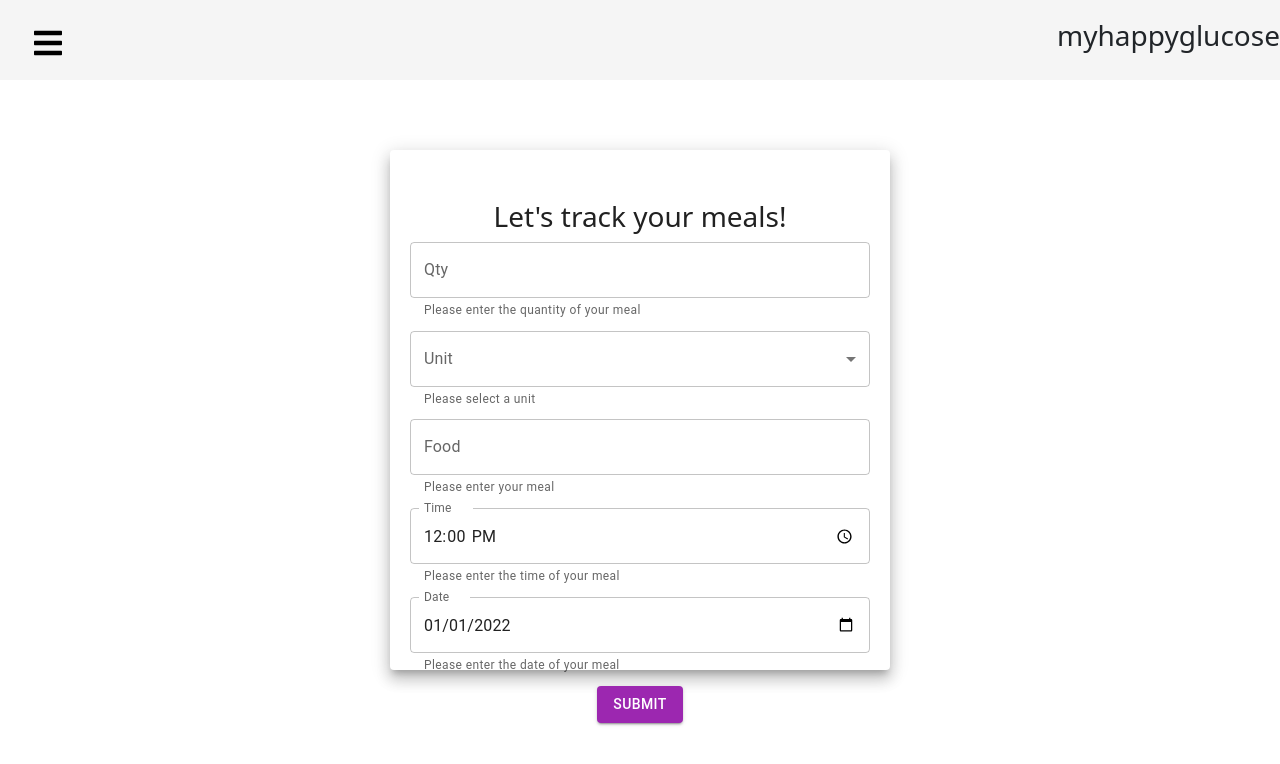
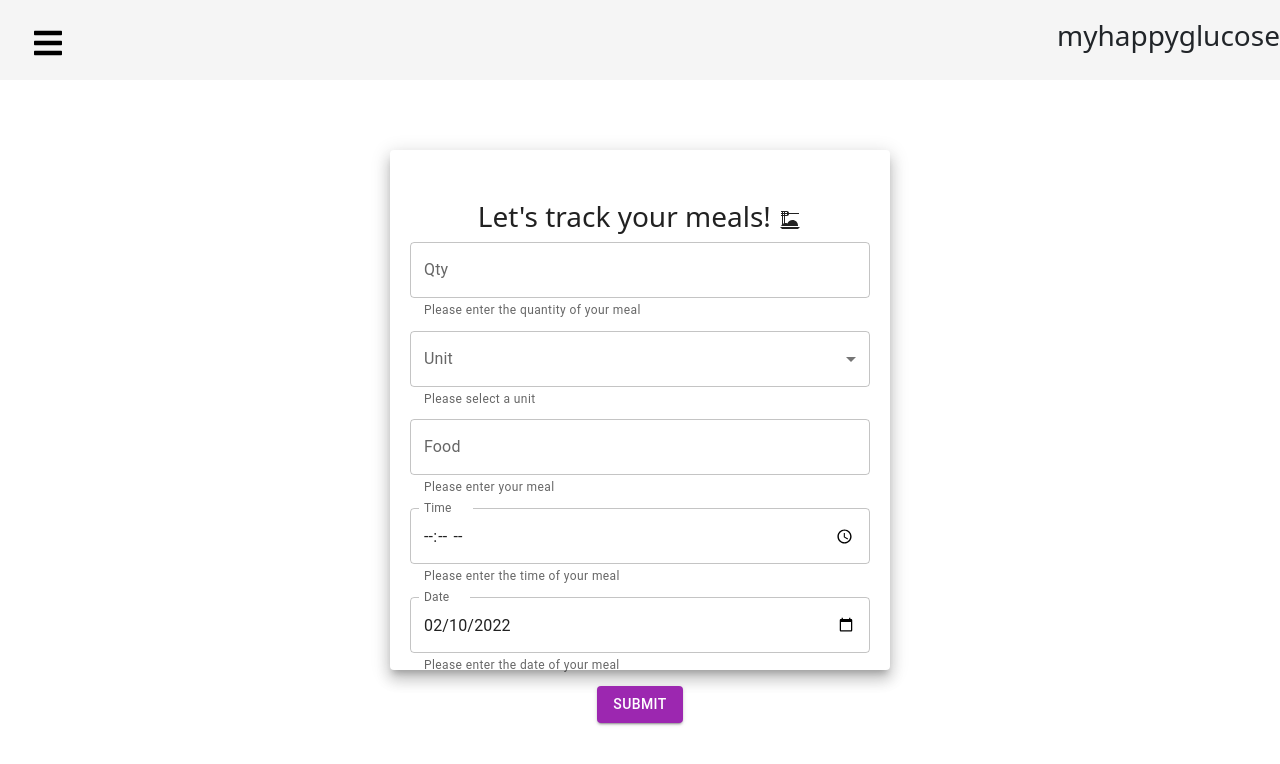
Before and after one commit to stephanie-chenn1/frontend-my-happy-glucose, a React (Create React App) app: page /track-a-meal in a window 1280 px wide. Shown: the top 764 px of the page. Built offline with nearby package versions, Linux system fonts and the light colour scheme.

Commit message:
changed date text field to default today's date, also updated states

```diff
--- a/package.json
+++ b/package.json
@@ -6,6 +6,8 @@
     "@emotion/react": "^11.7.1",
     "@emotion/styled": "^11.6.0",
     "@material-ui/core": "^4.12.3",
+    "@mui/icons-material": "^5.4.1",
+    "@mui/lab": "^5.0.0-alpha.68",
     "@mui/material": "^5.3.1",
     "@mui/x-data-grid": "^5.4.0",
     "@testing-library/jest-dom": "^5.16.1",
--- a/src/pages/TrackAMeal.js
+++ b/src/pages/TrackAMeal.js
@@ -13,6 +13,7 @@ import axios from "axios";
 import Alert from "@mui/material/Alert";
 import NavList from "../components/NavList";
 import { Paper } from "@material-ui/core";
+import DinnerDiningIcon from "@mui/icons-material/DinnerDining";
 
 const units = [
   {
@@ -35,18 +36,20 @@ const units = [
 
 const MealTracker = (props) => {
   let navigate = useNavigate();
-  // let mealsData = props.mealsData;
-  // let setMealsData = props.setMealsData;
+
   let numOfMealsSubmitted = props.numOfMealsSubmitted;
   let setNumOfMealsSubmitted = props.setNumOfMealsSubmitted;
+
+  let curr = new Date();
+  let dateToday = curr.toISOString().substr(0, 10);
 
   // States
   const [formFields, setFormFields] = useState({
     qty: "",
     unit: "",
     food: "",
-    time: "00:00",
-    date: "2022-01-01",
+    time: "",
+    date: dateToday,
   });
   const [isQtyValid, setQtyValid] = useState(true);
   const [ErrorStatus, setErrorStatus] = useState(false);
@@ -74,8 +77,8 @@ const MealTracker = (props) => {
           qty: "",
           unit: "",
           food: "",
-          time: "00:00",
-          date: "2022-01-01",
+          time: "",
+          date: dateToday,
         });
         setNumOfMealsSubmitted(numOfMealsSubmitted + 1);
         navigate("/dashboard");
@@ -86,32 +89,15 @@ const MealTracker = (props) => {
           qty: "",
           unit: "",
           food: "",
-          time: "00:00",
-          date: "2022-01-01",
+          time: "",
+          date: dateToday,
         });
         setErrorStatus(true);
       });
   };
-
   return (
     <div>
       <NavList />
-      {/* <Box
-        component="form"
-        sx={{
-          mt: 2,
-          display: "flex",
-          flexDirection: "column",
-          "& .MuiTextField-root": { m: 1, width: "21ch" },
-          border: "2px dashed grey",
-          height: 730,
-          width: 400,
-          alignItems: "center",
-          mx: "auto",
-        }}
-        noValidate
-        autoComplete="off"
-      > */}
       <Paper elevation={10} style={paperStyle}>
         <div className="meal-form">
           <form>
@@ -130,7 +116,9 @@ const MealTracker = (props) => {
               </div>
             ) : (
               <div>
-                <h3>Let's track your meals!</h3>
+                <h3>
+                  Let's track your meals! <DinnerDiningIcon />
+                </h3>
                 <div className="input-field">
                   {isQtyValid ? (
                     <TextField
@@ -147,7 +135,6 @@ const MealTracker = (props) => {
                         } else {
                           setQtyValid(true);
                         }
-
                         setFormFields({
                           ...formFields,
                           qty: e.target.value,
@@ -168,7 +155,6 @@ const MealTracker = (props) => {
                         } else {
                           setQtyValid(true);
                         }
-
                         setFormFields({
                           ...formFields,
                           qty: e.target.value,
@@ -177,7 +163,6 @@ const MealTracker = (props) => {
                     />
                   )}
                 </div>
-
                 <div className="input-field">
                   <TextField
                     id="standard-select-unit"
@@ -200,7 +185,6 @@ const MealTracker = (props) => {
                     ))}
                   </TextField>
                 </div>
-
                 <div className="input-field">
                   <TextField
                     id="outlined-helperText"
@@ -215,13 +199,11 @@ const MealTracker = (props) => {
                     }}
                   />
                 </div>
-
                 <div className="input-field">
                   <TextField
                     id="time"
                     label="Time"
                     type="time"
-                    defaultValue="12:00"
                     fullWidth
                     InputLabelProps={{
                       shrink: true,
@@ -235,13 +217,12 @@ const MealTracker = (props) => {
                     }}
                   />
                 </div>
-
                 <div className="input-field">
                   <TextField
                     id="date"
                     label="Date"
                     type="date"
-                    defaultValue="2022-01-01"
+                    defaultValue={dateToday}
                     fullWidth
                     helperText="Please enter the date of your meal"
                     onChange={(e) => {
@@ -252,7 +233,6 @@ const MealTracker = (props) => {
                     }}
                   />
                 </div>
-
                 <Button
                   variant="contained"
                   color="secondary"
@@ -264,7 +244,6 @@ const MealTracker = (props) => {
             )}
           </form>
         </div>
-        {/* </Box> */}
       </Paper>
     </div>
   );
```
Also changed, not shown: 1 other file (tests, documents, lock files or other folders).
